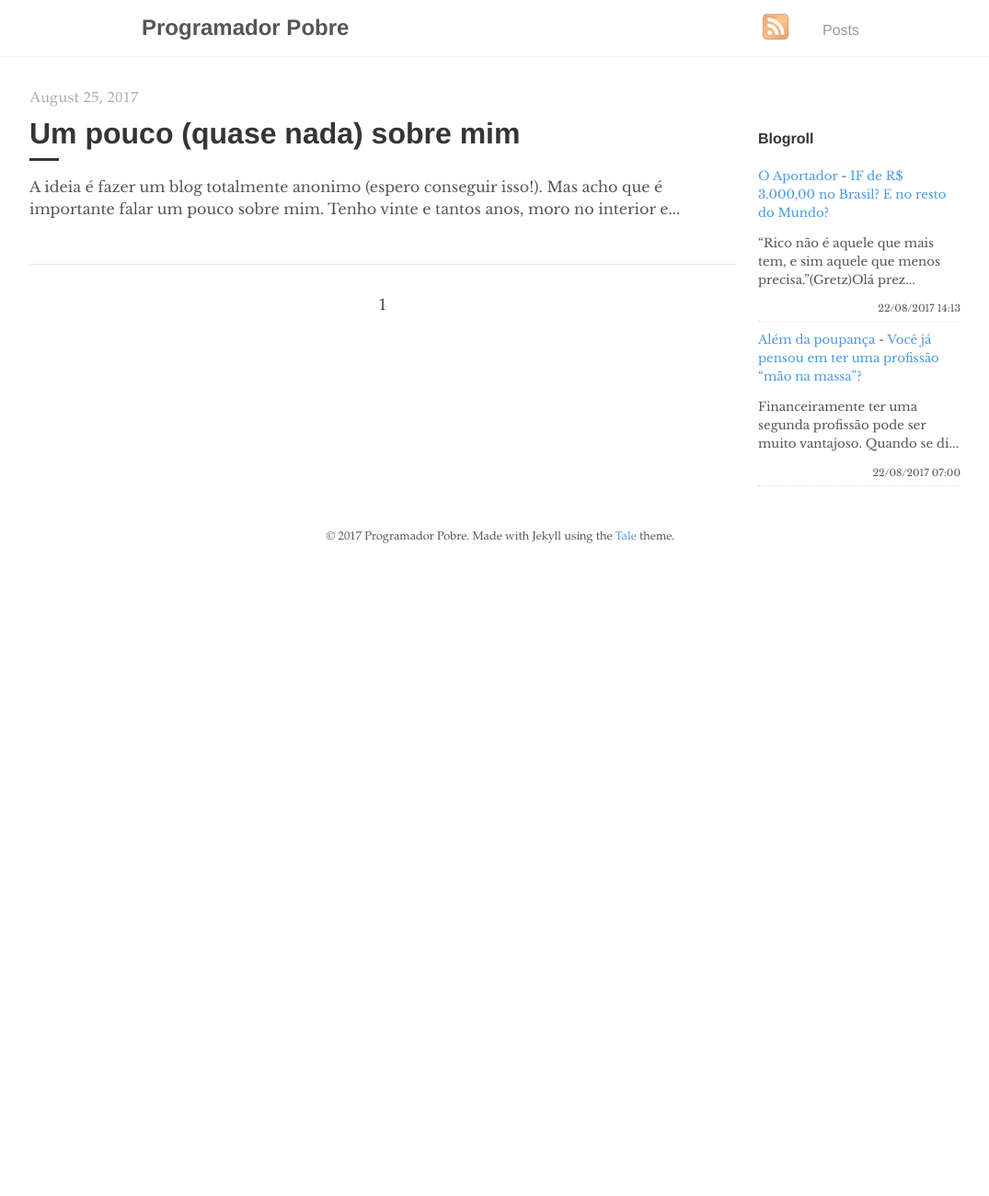
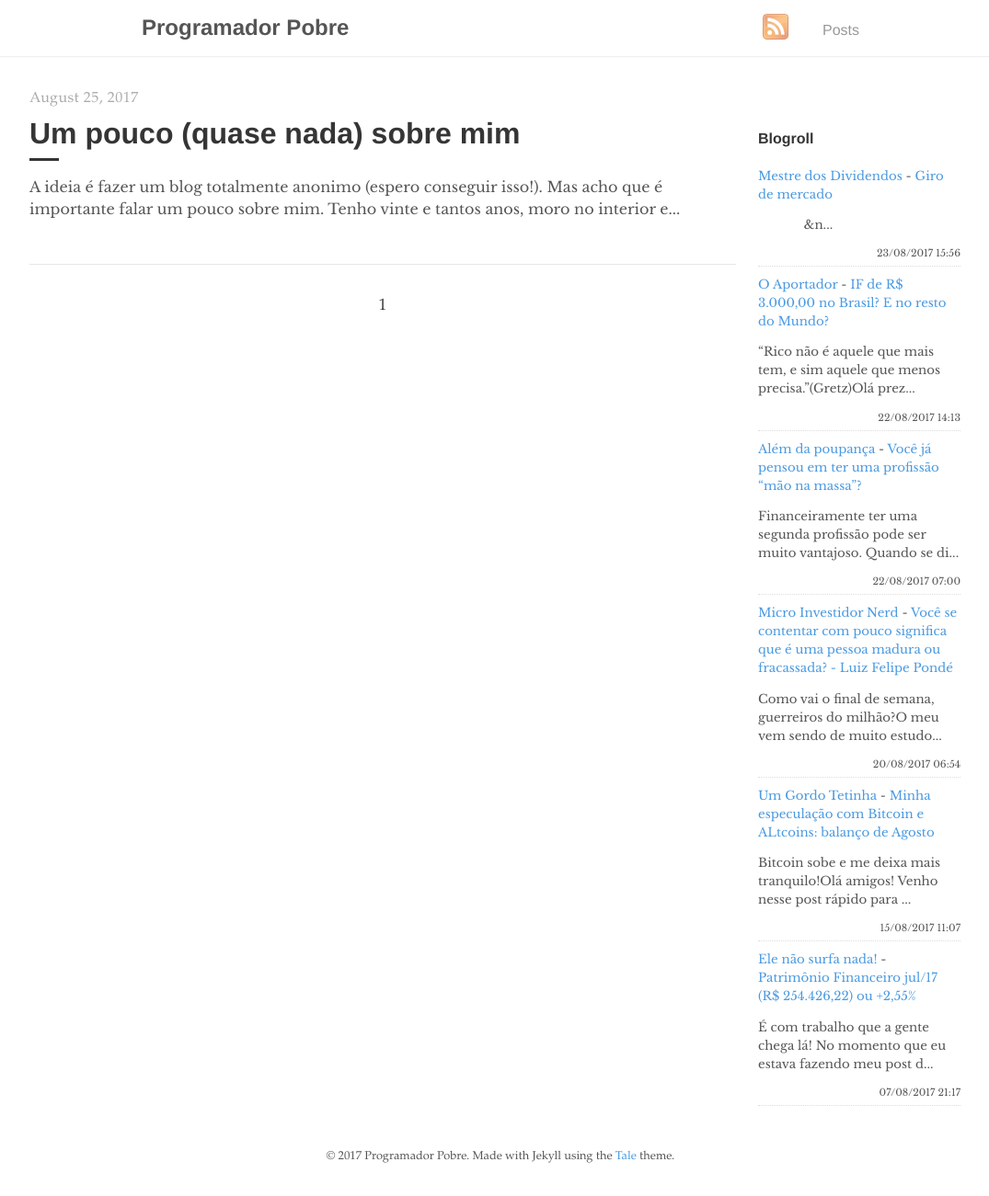
Before and after one commit to programadorpobre/programadorpobre.github.io, a Jekyll site: the page built from index.html, in a window 1280 px wide. Shown: the whole page at 92% size, without its empty margins (96-1171 px from the left). Built offline with Jekyll 4.4.1, drawn with Linux system fonts in a browser that asks for light colours; the list of posts is cut into pages by our own code; comment, search, counter and statistics services are not loaded; before the commit the page ends 900 px from its top, so only the background shows below that.

Commit message:
[travis] #

```diff
--- a/_includes/feed-entries.html
+++ b/_includes/feed-entries.html
@@ -1,3 +1,8 @@
+<div class="feed-entry">
+    <a class="feed-entry-site-name" href="http://mestredosdividendos.blogspot.com/">Mestre dos Dividendos</a> - <a class="feed-entry-title" href="http://mestredosdividendos.blogspot.com/2017/08/giro-de-mercado_23.html">Giro de mercado</a>
+    <p class="feed-entry-summary">&nbsp;&nbsp;&nbsp;&nbsp;&nbsp;&nbsp;&nbsp;&nbsp;&nbsp;&nbsp;&nbsp;&nbsp;&nbsp;&n...</p>
+    <time datetime="2017-08-23T15:56:00.000-07:00">23/08/2017 15:56</time>
+</div>
 <div class="feed-entry">
     <a class="feed-entry-site-name" href="http://oaportadorfinanceiro.blogspot.com/">O Aportador</a> - <a class="feed-entry-title" href="http://oaportadorfinanceiro.blogspot.com/2017/08/if-de-r-300000-no-brasil-e-no-resto-do.html">IF de R$ 3.000,00 no Brasil? E no resto do Mundo?</a>
     <p class="feed-entry-summary">“Rico não é aquele que mais tem, e sim aquele que menos precisa.”(Gretz)Olá prez...</p>
@@ -8,3 +13,18 @@
     <p class="feed-entry-summary">Financeiramente ter uma segunda profissão pode ser muito vantajoso. Quando se di...</p>
     <time datetime="2017-08-22T07:00:00.001-03:00">22/08/2017 07:00</time>
 </div>
+<div class="feed-entry">
+    <a class="feed-entry-site-name" href="http://microinvestidornerd.blogspot.com/">Micro Investidor Nerd</a> - <a class="feed-entry-title" href="http://microinvestidornerd.blogspot.com/2017/08/luiz-felipe-ponde-se-contentar-com-pouco.html">Você se contentar com pouco significa que é uma pessoa madura ou fracassada? - Luiz Felipe Pondé</a>
+    <p class="feed-entry-summary">Como vai o final de semana, guerreiros do milhão?O meu vem sendo de muito estudo...</p>
+    <time datetime="2017-08-20T06:54:00.001-07:00">20/08/2017 06:54</time>
+</div>
+<div class="feed-entry">
+    <a class="feed-entry-site-name" href="http://gordotetinha.blogspot.com/">Um Gordo Tetinha</a> - <a class="feed-entry-title" href="http://gordotetinha.blogspot.com/2017/08/minha-especulacao-com-bitcoin-e.html">Minha especulação com Bitcoin e ALtcoins: balanço de Agosto</a>
+    <p class="feed-entry-summary">Bitcoin sobe e me deixa mais tranquilo!Olá amigos! Venho nesse post rápido para ...</p>
+    <time datetime="2017-08-15T11:07:00.000-03:00">15/08/2017 11:07</time>
+</div>
+<div class="feed-entry">
+    <a class="feed-entry-site-name" href="http://elenaosurfanada.blogspot.com/">Ele não surfa nada!</a> - <a class="feed-entry-title" href="http://elenaosurfanada.blogspot.com/2017/08/patrimonio-financeiro-jul17-r-25442622.html">Patrimônio Financeiro jul/17 (R$ 254.426,22) ou +2,55%</a>
+    <p class="feed-entry-summary">É com trabalho que a gente chega lá! No momento que eu estava fazendo meu post d...</p>
+    <time datetime="2017-08-07T21:17:00.002-03:00">07/08/2017 21:17</time>
+</div>
```
